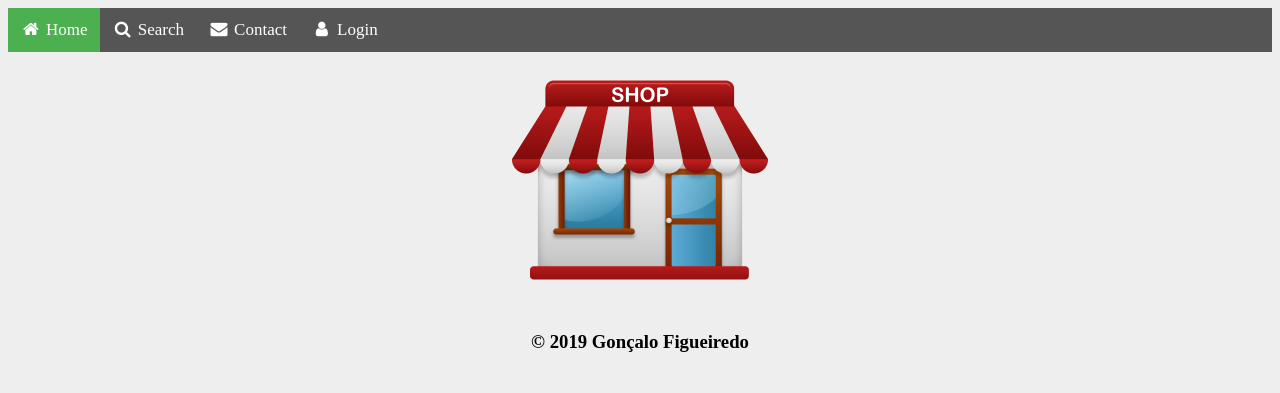
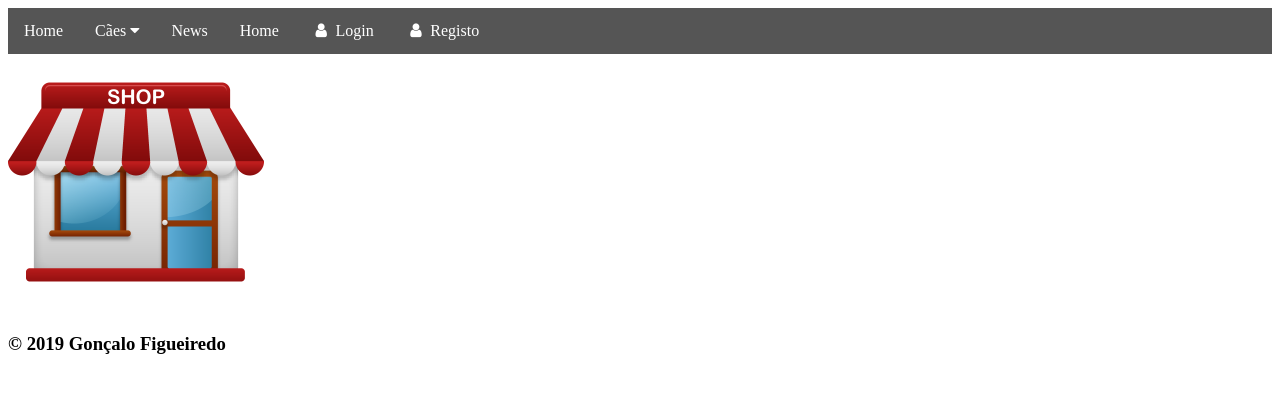
Before and after one commit to Goncalofigueiredo9/herokuT108, a Flask app: page / in a window 1280 px wide. Shown: the top 393 px of the page. Run offline with Flask 2, Linux system fonts and the light colour scheme.

Commit message:
dropdown

```diff
--- a/app.py
+++ b/app.py
@@ -5,6 +5,17 @@ app = Flask(__name__)
 def index():
     return render_template('index.html')
 
+@app.route('/login')
+def login():
+    return render_template('login.html')
+
+@app.route('/registo')
+def registo():
+    return render_template('registo.html')
+
+@app.route('/carrinho')
+def carrinho():
+    return render_template('carrinho.html')
 
 if __name__ == '__main__':
-    app.run()
+    app.run(debug=True)
--- a/static/style.css
+++ b/static/style.css
@@ -1,40 +1,71 @@
-/* Style the navigation bar */
+<!DOCTYPE html>
+<html>
+<head>
+<meta name="viewport" content="width=device-width, initial-scale=1">
+<link rel="stylesheet" href="https://cdnjs.cloudflare.com/ajax/libs/font-awesome/4.7.0/css/font-awesome.min.css">
+<style>
 body {
-    background-color: #eee;
-    text-align: center;
+  font-family: Arial, Helvetica, sans-serif;
 }
 
-
 .navbar {
-  width: 100%;
+  overflow: hidden;
   background-color: #555;
-  overflow: auto;
 }
 
-/* Navbar links */
 .navbar a {
   float: left;
+  font-size: 16px;
+  color: white;
   text-align: center;
-  padding: 12px;
-  color: white;
+  padding: 14px 16px;
   text-decoration: none;
-  font-size: 17px;
 }
 
-/* Navbar links on mouse-over */
-.navbar a:hover {
-  background-color: #000;
+.dropdown {
+  float: left;
+  overflow: hidden;
 }
 
-/* Current/active navbar link */
-.active {
-  background-color: #4CAF50;
+.dropdown .dropbtn {
+  font-size: 16px;
+  border: none;
+  outline: none;
+  color: white;
+  padding: 14px 16px;
+  background-color: inherit;
+  font-family: inherit;
+  margin: 0;
 }
 
-/* Add responsiveness - will automatically display the navbar vertically instead of horizontally on screens less than 500 pixels */
-@media screen and (max-width: 500px) {
-  .navbar a {
-    float: none;
-    display: block;
-  }
+.navbar a:hover, .dropdown:hover .dropbtn {
+  background-color: orange;
 }
+
+.dropdown-content {
+  display: none;
+  position: absolute;
+  background-color: #f9f9f9;
+  min-width: 160px;
+  box-shadow: 0px 8px 16px 0px rgba(0,0,0,0.2);
+  z-index: 1;
+}
+
+.dropdown-content a {
+  float: none;
+  color: black;
+  padding: 12px 16px;
+  text-decoration: none;
+  display: block;
+  text-align: left;
+}
+
+.dropdown-content a:hover {
+  background-color: #ddd;
+}
+
+.dropdown:hover .dropdown-content {
+  display: block;
+}
+</style>
+</head>
--- a/templates/layout.html
+++ b/templates/layout.html
@@ -4,17 +4,36 @@
     <meta charset="UTF-8">
     <title>Escola Secundária de Maximinos</title>
 
-<link rel="stylesheet" href="https://cdnjs.cloudflare.com/ajax/libs/font-awesome/4.7.0/css/font-awesome.min.css">
-<link rel="stylesheet" href="static/style.css">
+    <link rel="stylesheet" href="https://cdnjs.cloudflare.com/ajax/libs/font-awesome/4.7.0/css/font-awesome.min.css">
+    <link rel="stylesheet" href="static/style.css">
 </head>
 <body>
 
+<body>
+
 <div class="navbar">
-  <a class="active" href="#"><i class="fa fa-fw fa-home"></i> Home</a>
-  <a href="#"><i class="fa fa-fw fa-search"></i> Search</a>
-  <a href="#"><i class="fa fa-fw fa-envelope"></i> Contact</a>
-  <a href="#"><i class="fa fa-fw fa-user"></i> Login</a>
+    <a href="#home">Home</a>
+
+    <div class="dropdown">
+        <button class="dropbtn">Cães
+            <i class="fa fa-caret-down"></i>
+        </button>
+        <div class="dropdown-content">
+            <a href="#">SAM</a>
+            <a href="#">Link 2</a>
+            <a href="#">Link 3</a>
+        </div>
+    </div>
+    <a href="#news">News</a>
+    <a class="active" href="#"></i> Home</a>
+    <a href="#"><i class="fa fa-fw fa-user"></i> Login</a>
+    <a href="#"><i class="fa fa-fw fa-user"></i> Registo</a>
 </div>
+
+
+</body>
+</html>
+
 
 {% block conteudo %}
 {% endblock %}
--- /dev/null
+++ b/templates/login.html
@@ -0,0 +1,6 @@
+{% extends 'layout.html' %}
+
+{% block conteudo %}
+
+
+{% endblock %}
```
Also changed, not shown: templates/carrinho.html (added, +10 -0 lines).
